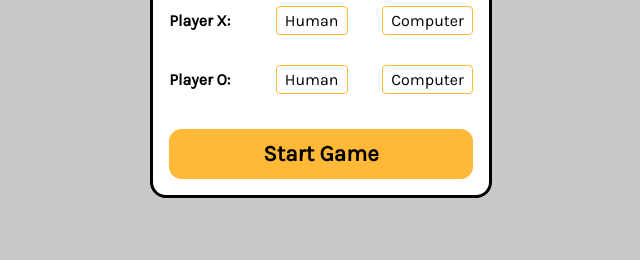
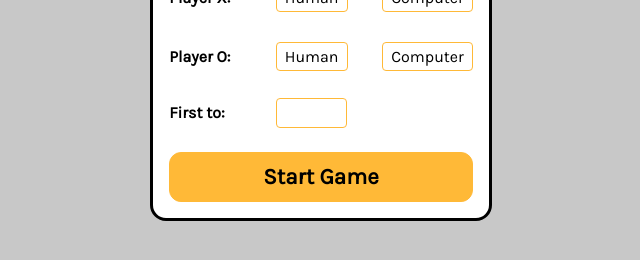
Before and after one commit to dziubenzo/tic-tac-toe, a plain HTML site: page index.html in a window 1280 px wide. Shown: the part 348-608 px from the top of the page, without its empty margins (319-959 px from the left). Drawn offline with Linux system fonts and the light colour scheme; a web font is replaced by a local one.

Commit message:
Add first to form control to modal form

```diff
--- a/css/styles.css
+++ b/css/styles.css
@@ -59,7 +59,8 @@ dialog::backdrop {
 }
 
 .form-wrapper p,
-.name-label label {
+.name-label label,
+.first-to-label label {
   font-weight: bold;
 }
 
@@ -67,8 +68,19 @@ dialog::backdrop {
   grid-area: 2 / 2 / 3 / 4;
 }
 
+.form-wrapper .first-to-input {
+  grid-column: 2 / 4;
+  width: 71px;
+}
+
+.first-to {
+  margin-top: 8px;
+}
+
 .name-input input,
-.name-input input:focus {
+.name-input input:focus,
+.first-to-input input,
+.first-to-input input:focus {
   box-sizing: border-box;
   width: 100%;
   outline: none;
@@ -77,7 +89,11 @@ dialog::backdrop {
   font-family: var(--main-font);
   padding: 8px;
   border-radius: 4px;
-  border: 1px solid rgb(211, 211, 211);
+  border: 1px solid var(--main-clr);
+}
+
+.first-to-input input {
+  text-align: center;
 }
 
 div[class^='player'] {
--- a/index.html
+++ b/index.html
@@ -81,6 +81,19 @@
               />
             </div>
           </div>
+          <div class="form-wrapper first-to">
+            <div class="first-to-label">
+              <label for="first-to">First to:</label>
+            </div>
+            <div class="first-to-input">
+              <input
+                type="tel"
+                name="first-to"
+                id="first-to"
+                pattern="[0-9]{1,5}"
+              />
+            </div>
+          </div>
           <div class="form-wrapper submit-button">
             <button type="submit">Start Game</button>
           </div>
--- a/js/script.js
+++ b/js/script.js
@@ -380,7 +380,6 @@ let displayController = (function () {
         playerOName: modalForm.elements['player-o-name'].value,
       };
       gameLogic.createPlayers(playersToCreate);
-      // gameLogic.playRound();
       gameLogic.playGame(5);
     });
   };
```
